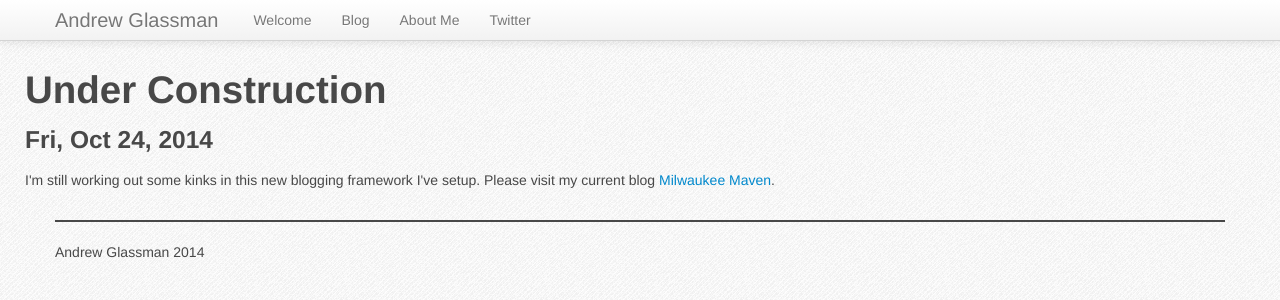
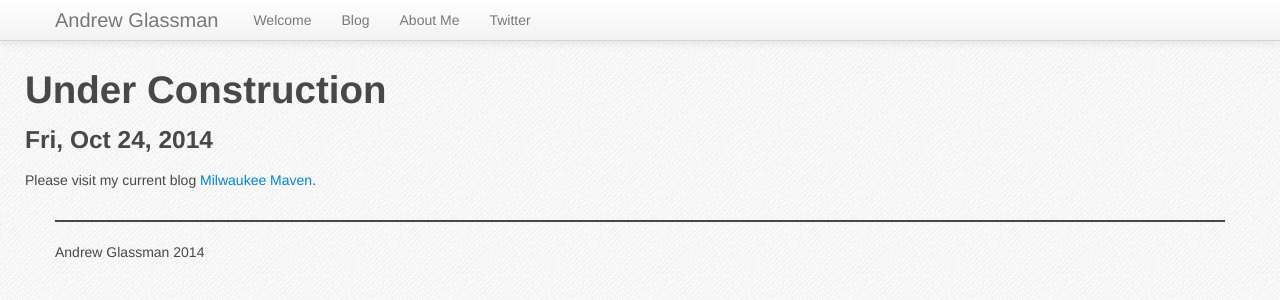
Before and after one commit to aglassman/aglassman.github.io, a Jekyll site: the page built from _posts/2014-10-24-UnderConstruction.html, in a window 1280 px wide. Shown: the top 300 px of the page. Built offline with Jekyll 4.4.1, drawn with Linux system fonts in a browser that asks for light colours.

Commit message:
Update 2014-10-24-UnderConstruction.html

```diff
--- a/_posts/2014-10-24-UnderConstruction.html
+++ b/_posts/2014-10-24-UnderConstruction.html
@@ -2,4 +2,4 @@
 layout: post
 title: Under Construction
 ---
-<p>I'm still working out some kinks in this new blogging framework I've setup.  Please visit my current blog <a href="http://milwaukeemaven.blogspot.com">Milwaukee Maven</a>.</p>
+<p>Please visit my current blog <a href="http://milwaukeemaven.blogspot.com">Milwaukee Maven</a>.</p>
```
